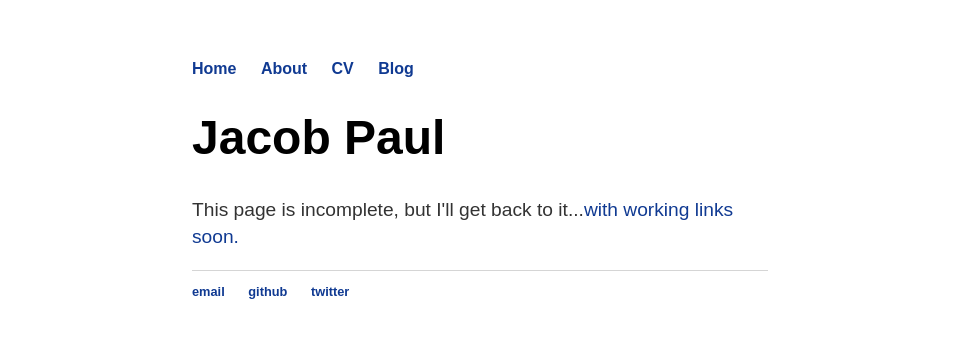
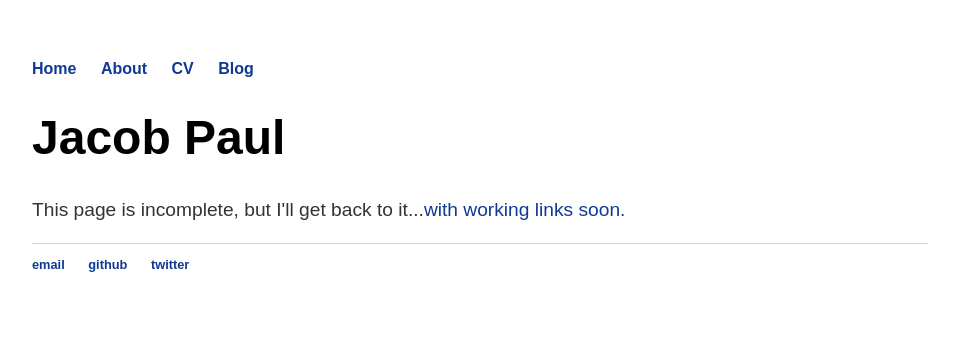
Before and after one commit to jacobmpaul/jacobmpaul.github.io, a Jekyll site: the page built from index.html, in a window 1280 px wide. Shown: the top 338 px of the page, without its empty margins (160-1119 px from the left). Built offline with Jekyll 4.4.1, drawn with Linux system fonts in a browser that asks for light colours.

Commit message:
Update main.css
changed body width back

```diff
--- a/css/main.css
+++ b/css/main.css
@@ -1,6 +1,6 @@
 body {
     margin: 60px auto;
-    width: 45%;
+    width: 70%;
 }
 nav ul, footer ul {
     font-family:'Ubuntu', 'Arial', 'serif';
```
